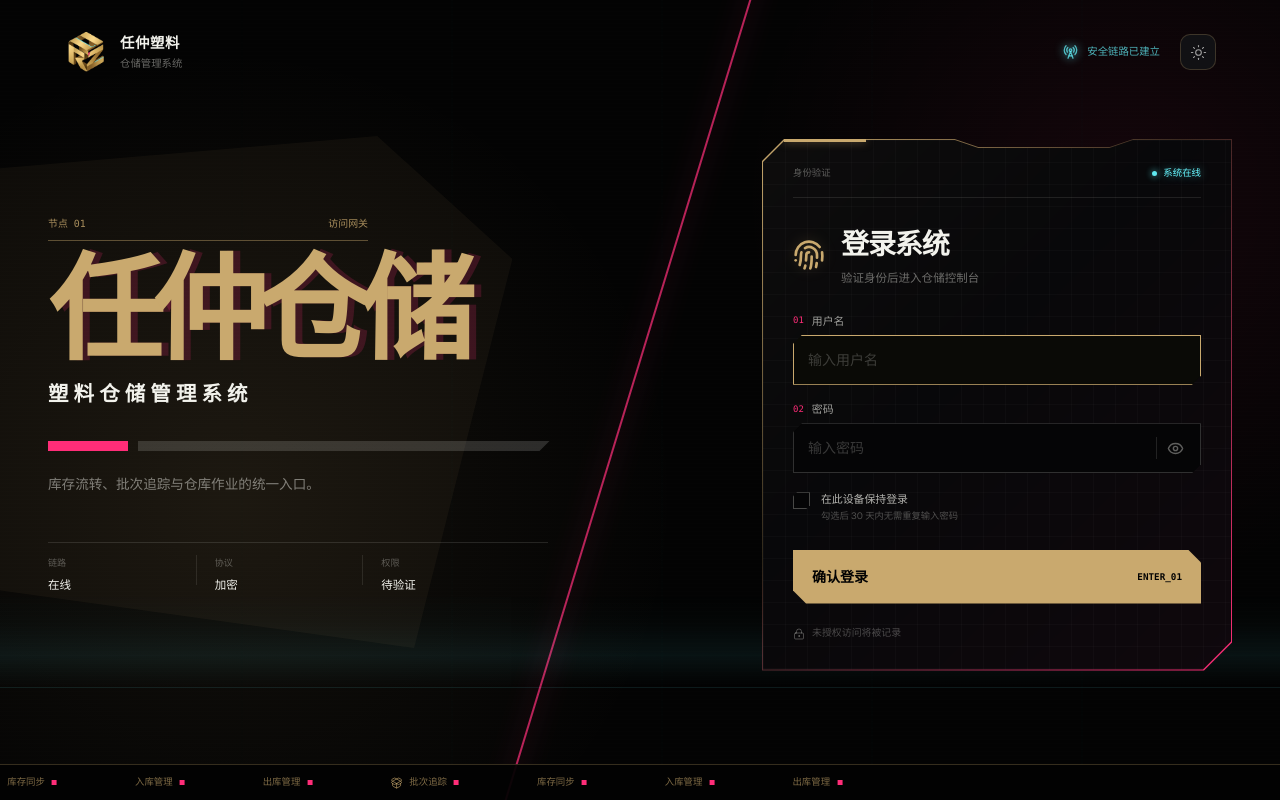
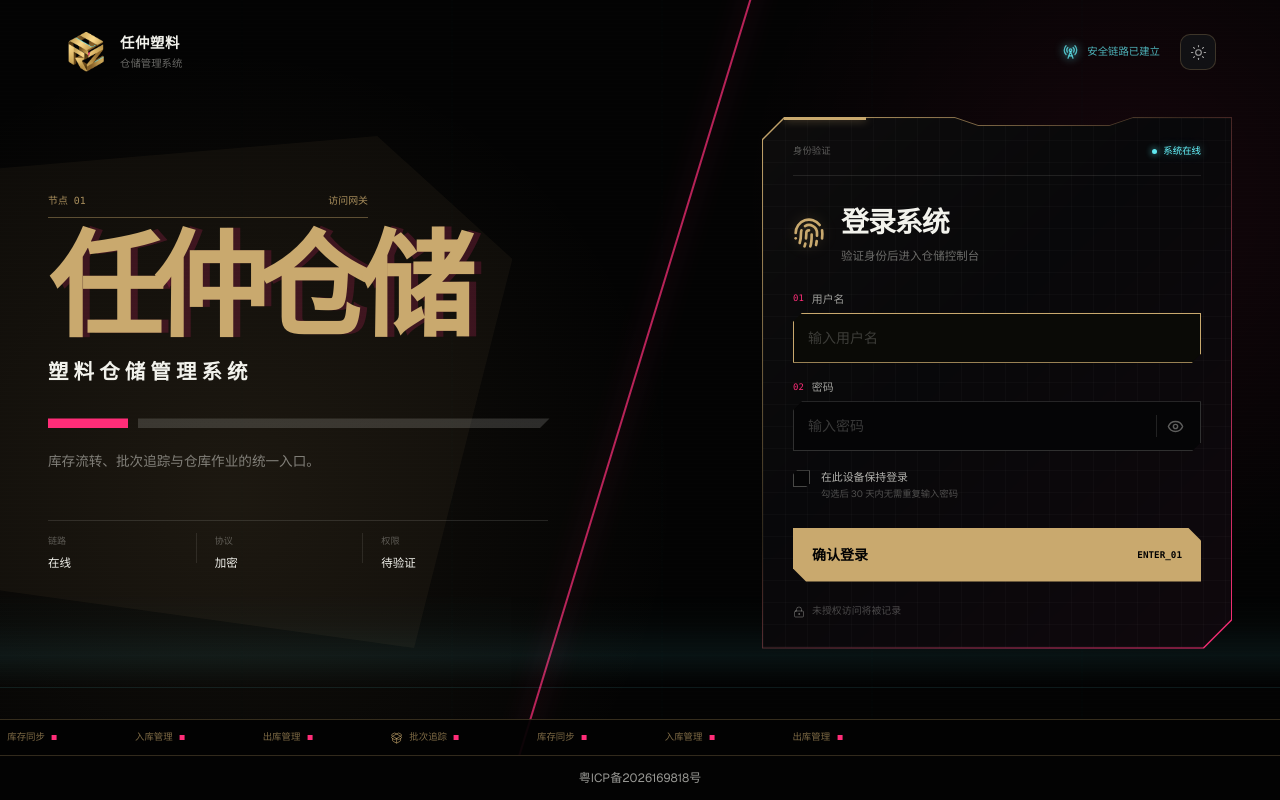
Before and after one commit to Chenxianggu/web-warehouse, a Next.js app: page /login in a window 1280 px wide. Built offline with nearby package versions, Linux system fonts and the light colour scheme.

Commit message:
feat(ui): display ICP filing in login and dashboard footers

```diff
--- a/src/app/(dashboard)/layout.tsx
+++ b/src/app/(dashboard)/layout.tsx
@@ -9,6 +9,7 @@ import { DashboardNavigation } from "@/components/dashboard-navigation";
 import { PageTransition } from "@/components/page-transition";
 import { ThemeSwitcher } from "@/components/theme-switcher";
 import { BrandLogo } from "@/components/brand-logo";
+import { IcpFooter } from "@/components/icp-footer";
 import { Button } from "@/components/ui/button";
 import { Separator } from "@/components/ui/separator";
 import {
@@ -85,6 +86,7 @@ export default async function DashboardLayout({ children }: Readonly<{ children:
         <div className={styles.content}>
           <PageTransition>{children}</PageTransition>
         </div>
+        <IcpFooter />
       </SidebarInset>
     </SidebarProvider>
   );
--- a/src/app/login/login.module.css
+++ b/src/app/login/login.module.css
@@ -150,7 +150,7 @@
   min-height: 100svh;
   margin: 0 auto;
   gap: clamp(4rem, 8vw, 8rem);
-  padding: 105px 0 95px;
+  padding: 105px 0 calc(140px + env(safe-area-inset-bottom));
 }
 
 .hero {
@@ -636,12 +636,15 @@
 
 .accessNote svg { width: 12px; }
 
-.ticker {
+.footer {
   position: absolute;
   z-index: 8;
   right: 0;
   bottom: 0;
   left: 0;
+}
+
+.ticker {
   height: 36px;
   overflow: hidden;
   border-top: 1px solid rgb(var(--rz-gold-rgb) / 26%);
@@ -752,7 +755,7 @@
     grid-template-columns: 1fr;
     width: min(560px, calc(100% - 42px));
     gap: 36px;
-    padding: 112px 0 88px;
+    padding: 112px 0 calc(133px + env(safe-area-inset-bottom));
   }
 
   .hero { text-align: center; }
@@ -773,7 +776,7 @@
   .composition {
     width: min(100% - 28px, 440px);
     gap: 27px;
-    padding: 96px 0 70px;
+    padding: 96px 0 calc(115px + env(safe-area-inset-bottom));
   }
 
   .brand small { display: none; }
--- a/src/app/login/page.tsx
+++ b/src/app/login/page.tsx
@@ -10,6 +10,7 @@ import { LoginForm } from "./login-form";
 import { FloatingSuccessMessage } from "@/components/floating-success-message";
 import { ThemeSwitcher } from "@/components/theme-switcher";
 import { BrandLogo } from "@/components/brand-logo";
+import { IcpFooter } from "@/components/icp-footer";
 import styles from "./login.module.css";
 
 export default async function LoginPage({
@@ -117,7 +118,8 @@ export default async function LoginPage({
         </div>
       </section>
 
-      <footer className={styles.ticker}>
+      <div className={styles.footer}>
+        <div className={styles.ticker}>
           <div className={styles.tickerTrack}>
             <span><PackageOpen /> 批次追踪</span>
             <span>库存同步</span>
@@ -128,7 +130,9 @@ export default async function LoginPage({
             <span>入库管理</span>
             <span>出库管理</span>
           </div>
-      </footer>
+        </div>
+        <IcpFooter />
+      </div>
     </main>
   );
 }
--- /dev/null
+++ b/src/components/icp-footer.module.css
@@ -0,0 +1,27 @@
+.footer {
+  flex-shrink: 0;
+  padding: 10px 16px max(10px, env(safe-area-inset-bottom));
+  border-top: 1px solid var(--rz-edge);
+  background: var(--rz-bg);
+  color: rgb(var(--rz-text-rgb) / max(62%, var(--rz-text-alpha-min)));
+  text-align: center;
+  font-size: 12px;
+  line-height: 24px;
+}
+
+.footer a {
+  display: inline-block;
+  color: inherit;
+  text-decoration: none;
+}
+
+.footer a:hover {
+  color: var(--rz-gold);
+  text-decoration: underline;
+  text-underline-offset: 4px;
+}
+
+.footer a:focus-visible {
+  outline: 2px solid var(--rz-gold);
+  outline-offset: 4px;
+}
--- /dev/null
+++ b/src/components/icp-footer.tsx
@@ -0,0 +1,15 @@
+import styles from "./icp-footer.module.css";
+
+export function IcpFooter() {
+  return (
+    <footer className={styles.footer}>
+      <a
+        href="https://beian.miit.gov.cn/"
+        target="_blank"
+        rel="noopener noreferrer"
+      >
+        粤ICP备2026169818号
+      </a>
+    </footer>
+  );
+}
```
Lines whose indentation alone changed are shown as unchanged.
